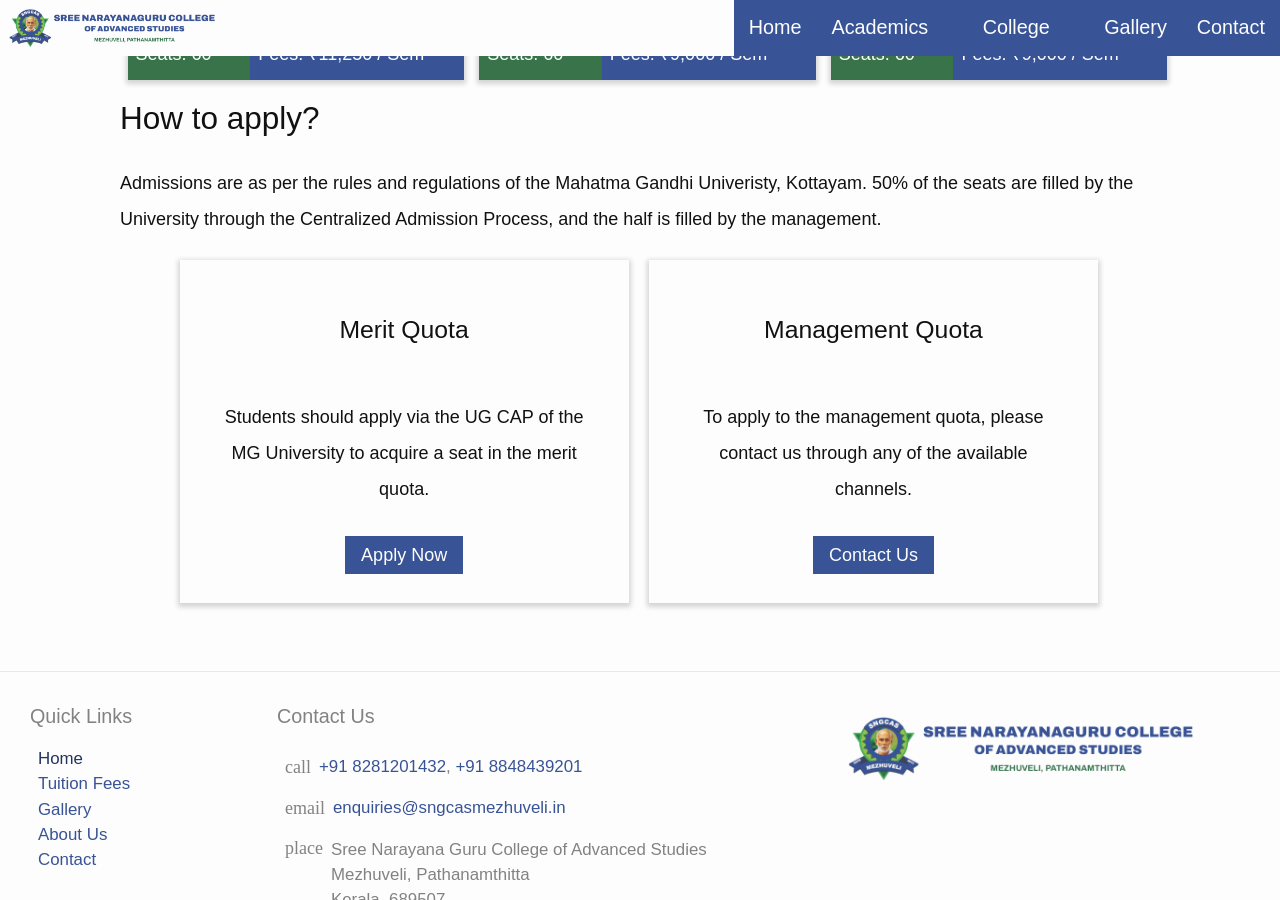
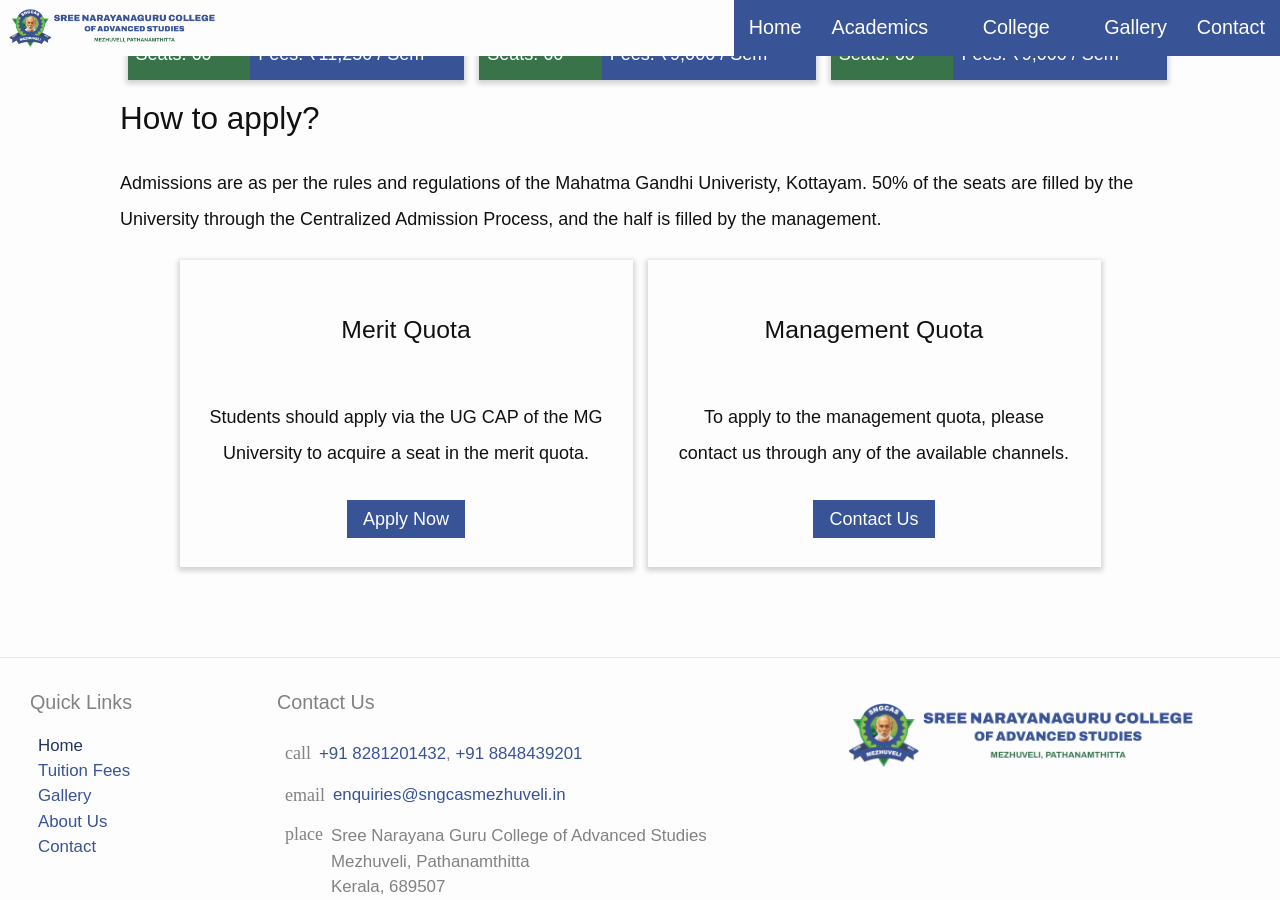
Before and after one commit to BharatSP007/BharatSP007.github.io, a Jekyll site: the page built from docs/academics/programmes_offered.html, in a window 1280 px wide and 900 px high, scrolled down 908 px. Built offline with Jekyll 4.4.1, drawn with Linux system fonts in a browser that asks for light colours.

Commit message:
Admission options layout to flex

```diff
--- a/docs/assets/main.scss
+++ b/docs/assets/main.scss
@@ -986,14 +986,13 @@
     margin-right: auto;
     @include media(desktop) {
       width: 90%;
+    display: flex;
     }
     div {
-      display: inline-block;
-      @include media(desktop) {
-        width: 48%;
-      }
+
+      margin-bottom: $spacing-unit;
       text-align: center;
-      padding: $spacing-unit;
+      padding: $spacing-unit calc(#{$spacing-unit} /2 );
     }
   }
 }
```
